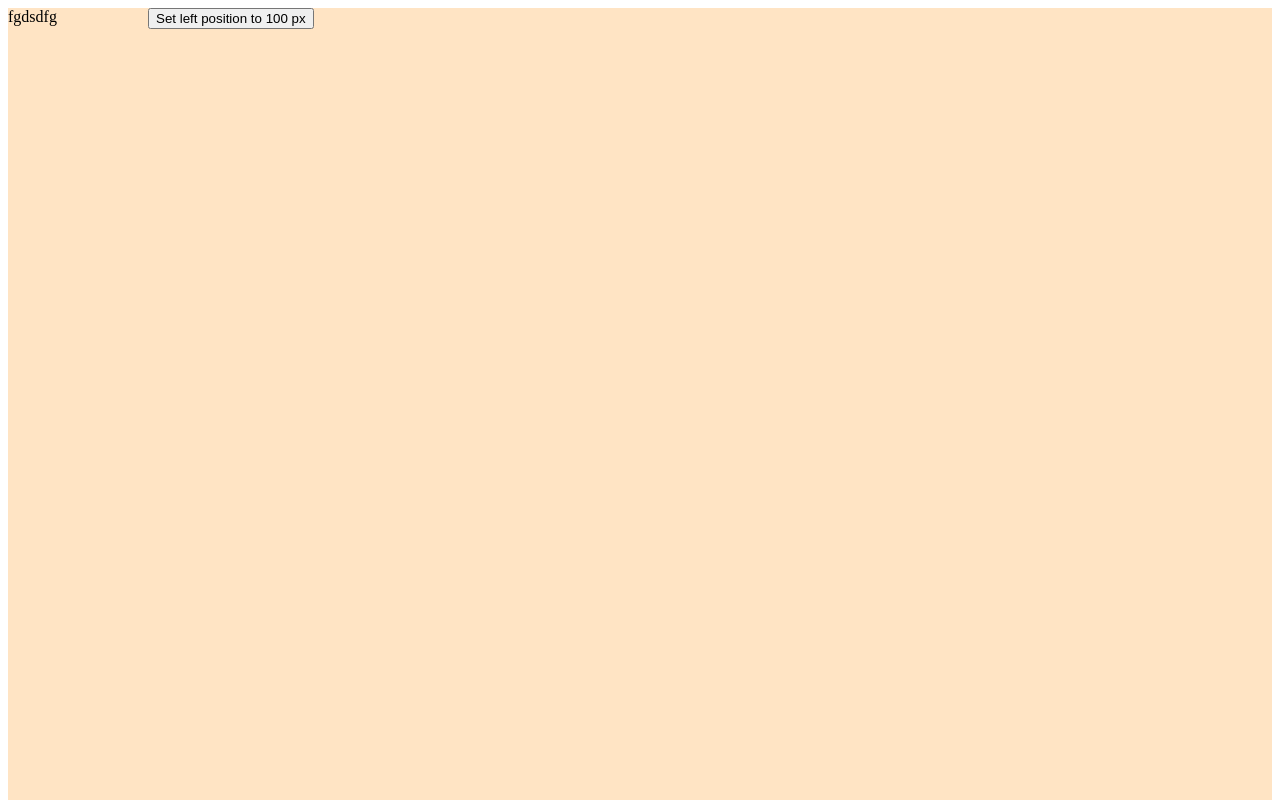
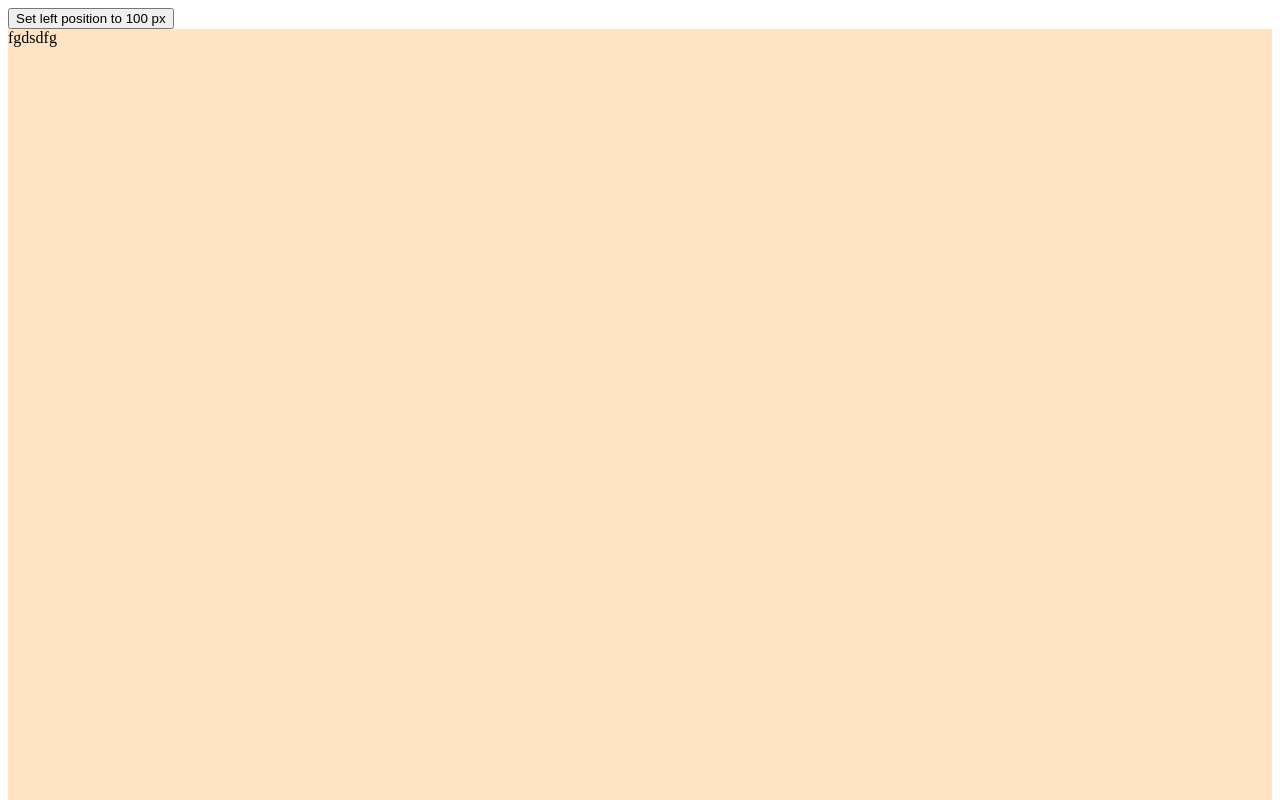
Before and after one commit to munich99/Parallax-Scrolling-Effect, a plain HTML site: page index.html in a window 1280 px wide. Shown: the top 800 px of the page. Drawn offline with Linux system fonts and the light colour scheme.

Commit message:
scroll 2

```diff
--- a/index.html
+++ b/index.html
@@ -2,29 +2,11 @@
 <html>
 <head>
 <meta name="viewport" content="width=device-width, initial-scale=1">
-<script>
 
-  function myFunction() {
-	document.getElementById("myBtn").classList.add("gg");
-
-     document.getElementById("myBtn").style.left = document.getElementById("myBtn").offsetLeft +  20 + "px";
-
-     y = window.scrollY;
-
-     console.log(y,"22");
-
-}
-
- h = window.innerWidth;
-
-
-
-
-</script>
 <style>
 
 .gg {
- position: absolute;
+ position: fixed;
 }
 
 
@@ -44,13 +26,49 @@
 }
 </style>
 </head>
-<body onscroll='myFunction()'>
+<body id="myDIV">
 
 
   <button type="button" id="myBtn" onclick="myFunction()">Set left position to 100 px</button>
   <div style="height: 2000px; background-color: bisque;">fgdsdfg</div>
 
+  <script>
 
+
+
+
+window.onscroll = function myFunction() {
+
+  h = document.getElementById("myBtn").offsetHeight;
+  w = document.getElementById("myBtn").offsetWidth;
+
+
+
+  y = window.scrollY;
+
+
+
+        if (y<=0){
+          document.getElementById("myBtn").classList.remove("gg");
+        }
+        else{
+          document.getElementById("myBtn").classList.add("gg");
+        }
+
+         document.getElementById("myBtn").style.left = y*10 + "px";
+
+
+
+
+
+    }
+
+
+
+
+
+
+    </script>
 
 </body>
 </html>
```
